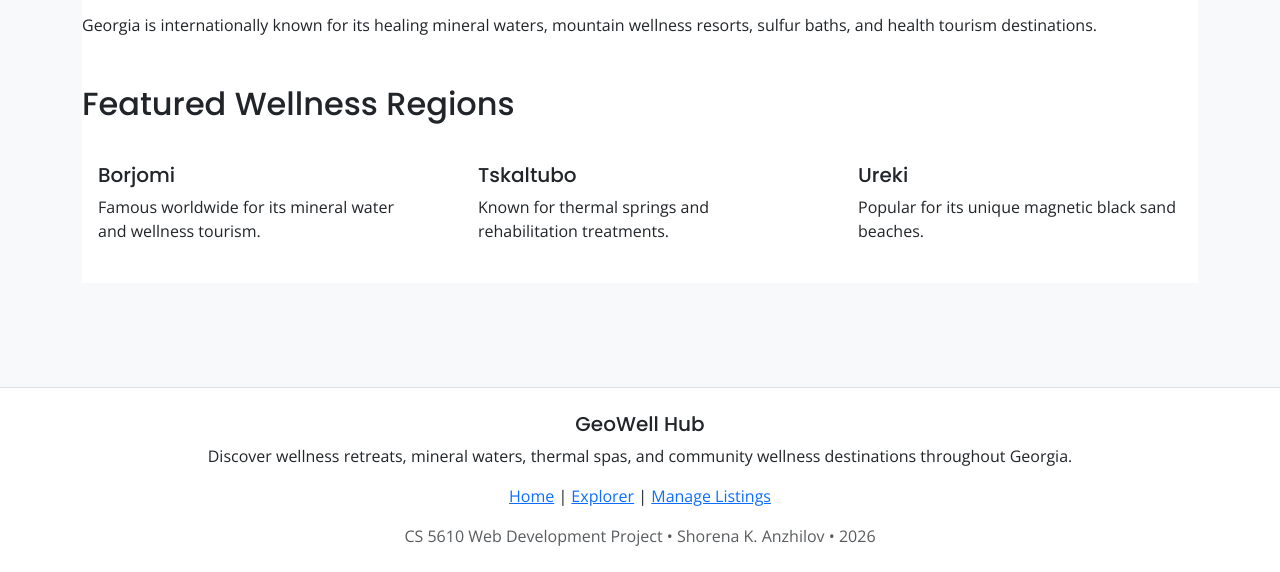
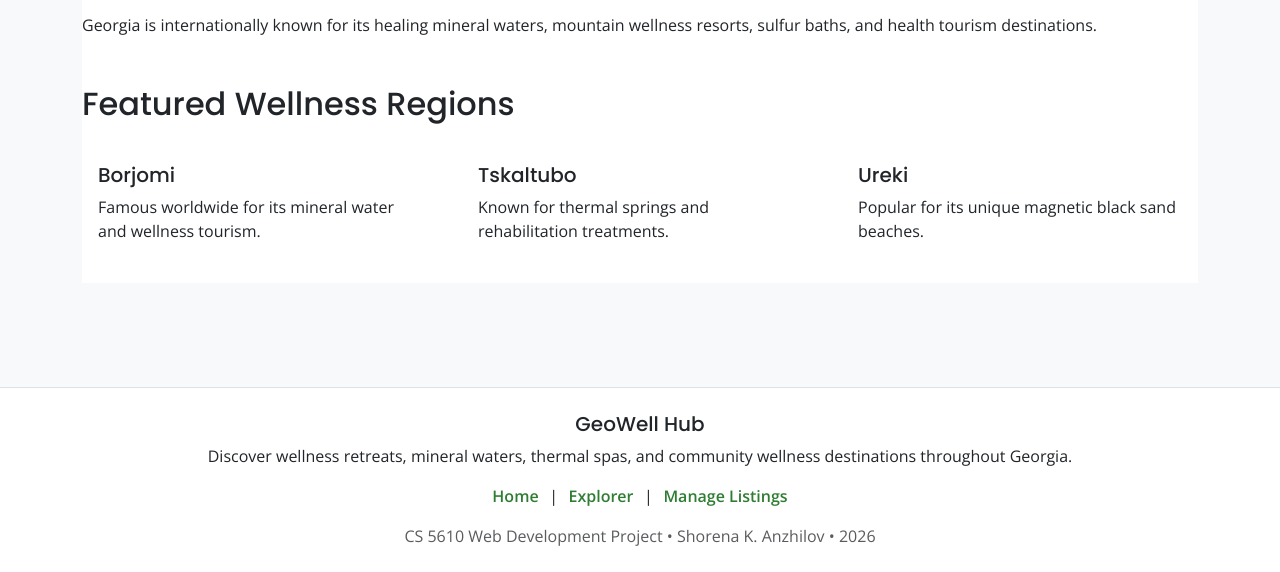
Before and after one commit to ShorenaK/GeoWellHub, a website: page frontend/index.html in a window 1280 px wide. Shown: the part 628-1200 px from the top of the page. Drawn offline with nearby package versions, Linux system fonts and the light colour scheme.

Commit message:
style.css footer has been added

```diff
--- a/frontend/css/styles.css
+++ b/frontend/css/styles.css
@@ -216,3 +216,17 @@ form {
 footer {
   background-color: var(--card-background);
 }
+
+/* Footer links */
+
+footer a {
+  color: var(--primary-green);
+  text-decoration: none;
+  font-weight: 600;
+  margin: 0 0.4rem;
+}
+
+footer a:hover {
+  color: var(--water-blue);
+  text-decoration: underline;
+}
```
